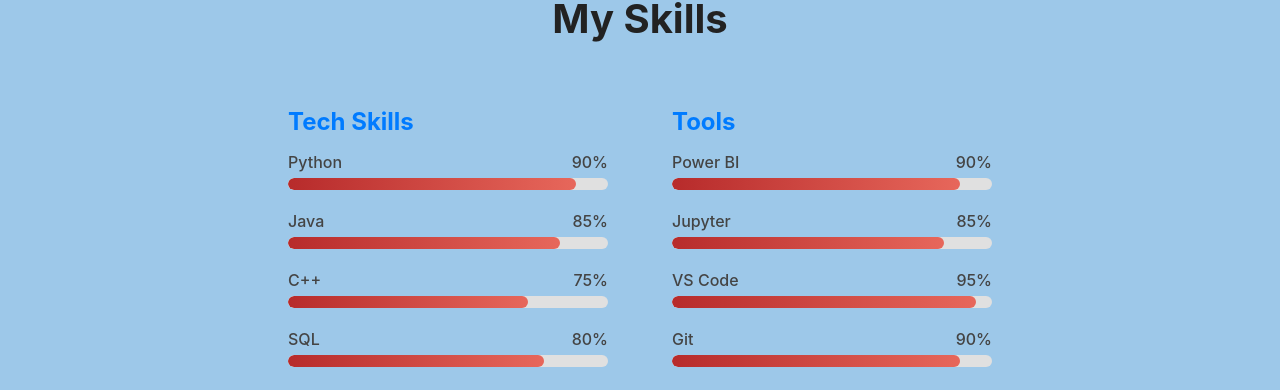
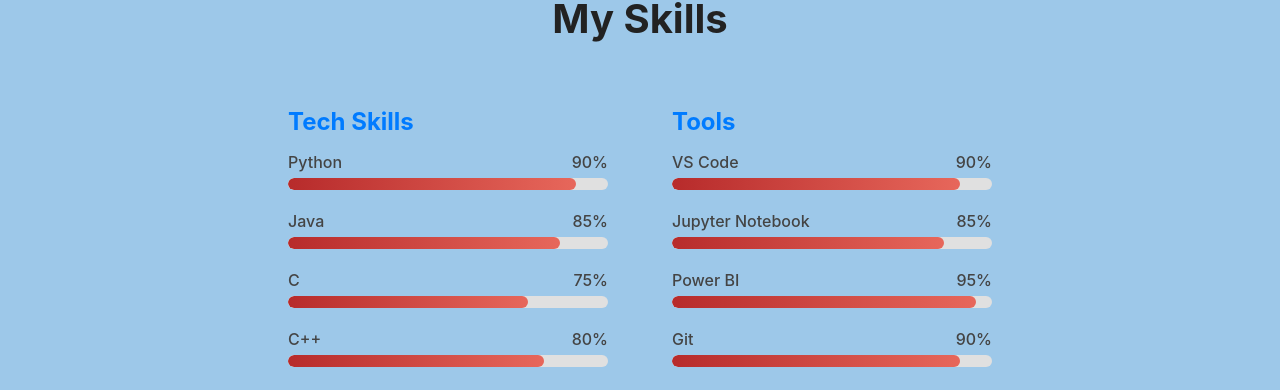
Before and after one commit to Jash-codes/Personal_web, a React (Create React App) app: page / in a window 1280 px wide. Shown: the part 2178-2568 px from the top of the page. Built offline with nearby package versions, Linux system fonts and the light colour scheme.

Commit message:
updated tools section

```diff
--- a/src/components/Skills.jsx
+++ b/src/components/Skills.jsx
@@ -5,8 +5,8 @@
 const techSkills = [
   { name: "Python", level: 90 },
   { name: "Java", level: 85 },
-  { name: "C++", level: 75 },
-  { name: "SQL", level: 80 },
+  { name: "C", level: 75 },
+  { name: "C++", level: 80 },
   { name: "JavaScript", level: 70 },
   { name: "SQL", level: 80 },
   { name: "HTML", level: 90 },
@@ -14,9 +14,9 @@
 ];
 
 const tools = [
-    { name: "Power BI", level: 90 },
-    { name: "Jupyter", level: 85 },
-    { name: "VS Code", level: 95 },
+    { name: "VS Code", level: 90 },
+    { name: "Jupyter Notebook", level: 85 },
+    { name: "Power BI", level: 95 },
     { name: "Git", level: 90 },
     { name: "Streamlit", level: 85 },
     { name: "Flask", level: 80 },
```
